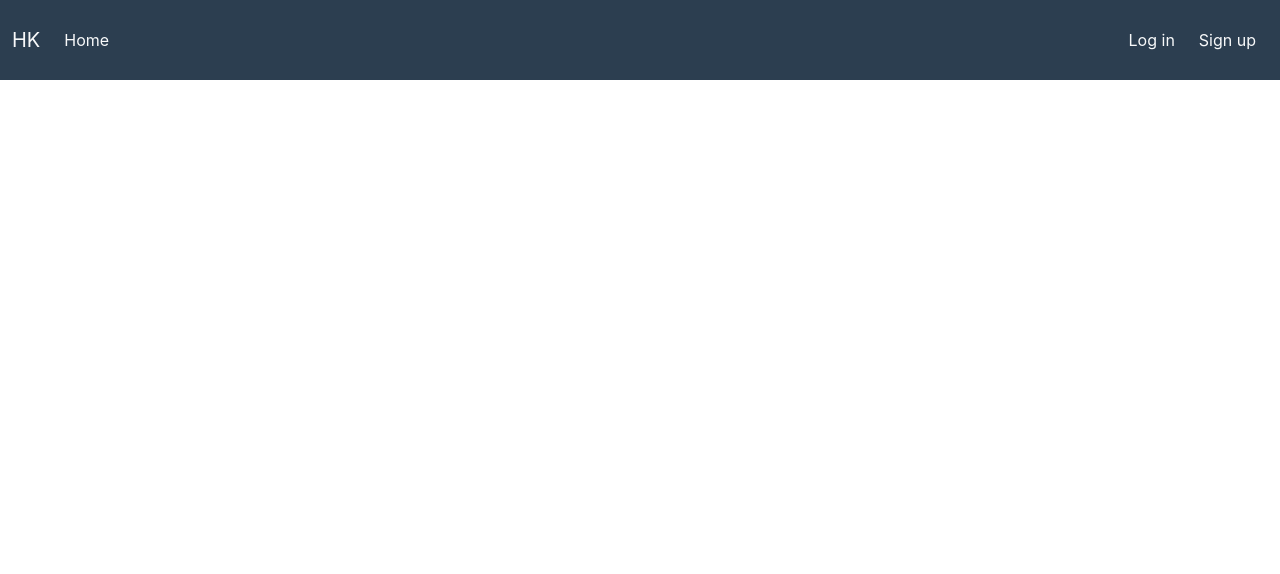
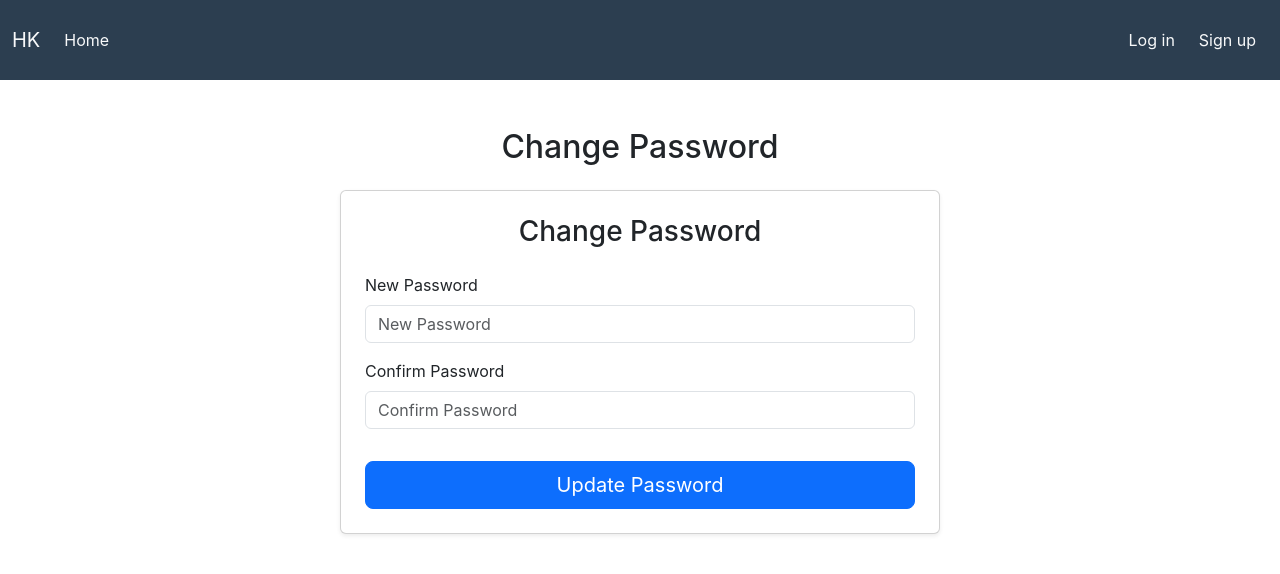
Before and after one commit to HuseyinK0r0glu/SpringAuthentication-Demo, a React (Create React App) app in the folder oauth2-frontend/: page /update-password in a window 1280 px wide. Shown: the top 574 px of the page. Built offline with nearby package versions, Linux system fonts and the light colour scheme.

Commit message:
update username and password added to frontend

```diff
--- a/oauth2-frontend/src/App.js
+++ b/oauth2-frontend/src/App.js
@@ -5,6 +5,8 @@ import HomePage from './screens/HomePage';
 import LoadingPage from './screens/LoadingPage';
 import SignUpPage from './screens/SignUpPage';
 import VerifyEmailPage from './screens/VerifyEmailPage';
+import UpdatePasswordPage from './screens/updateFlow/updatePasswordPage';
+import UpdateUsernamePage from './screens/updateFlow/updateUserNamePage';
 import { Navbar } from './Navbar';
 import { Provider as UserProvider } from './context/UserContext';
 
@@ -23,6 +25,8 @@ function App() {
           <Route path="/loading" element={<LoadingPage />} />
           <Route path="/signup" element={<SignUpPage />} />
           <Route path="/verify" element={<VerifyEmailPage />}/>
+          <Route path="/update-username" element={<UpdateUsernamePage />}/>
+          <Route path="/update-password" element={<UpdatePasswordPage />}/>
         </Routes>
       </Router>
     </UserProvider>
--- a/oauth2-frontend/src/screens/HomePage.js
+++ b/oauth2-frontend/src/screens/HomePage.js
@@ -1,21 +1,28 @@
 import React , {useContext, useEffect, useState} from "react";
 import {Context as UserContext} from "../context/UserContext";
 import defaultUserImage from "../assets/defaultUserImage.jpeg"
+import { useNavigate } from "react-router-dom";
 
 const HomePage = () => {
 
-    const {state , logout} = useContext(UserContext);
+    const navigate = useNavigate();
+
+    const {state,setUser,logout} = useContext(UserContext);
 
     const[isAuthenticated,setIsAuthenticated] = useState(false);
 
     useEffect(() => {
       const userFromStorage = localStorage.getItem("user");
-      if(userFromStorage || state.user){
+      if(userFromStorage){
+        const parsedUser = JSON.parse(userFromStorage);
+        if(!state.user || state.user.id !== parsedUser.id){
+          setUser(parsedUser);
+        }
         setIsAuthenticated(true);
       }else {
         setIsAuthenticated(false);
       }
-    },[state.user]);
+    },[]);
 
     const handleLogOut = () => {
         setIsAuthenticated(false);
@@ -53,11 +60,25 @@ const HomePage = () => {
             <p className="text-muted">Email: {state.user.email}</p>
 
             <button
+              className="btn btn-primary btn-lg mb-3 w-100"
+              onClick={() => navigate("/update-username")}
+            >
+              Update Username
+            </button>
+
+            <button
+              className="btn btn-secondary btn-lg mb-3 w-100"
+              onClick={() => navigate("/update-password")}
+            >
+              Update Password
+            </button>
+
+            <button
               className="btn btn-danger btn-lg mb-3 w-100"
               onClick={() => handleLogOut()}
             >
               <i className="fab fa-google"></i> Log Out
-          </button>
+            </button>
 
           </div>
         ) : (
--- a/oauth2-frontend/src/screens/LoadingPage.js
+++ b/oauth2-frontend/src/screens/LoadingPage.js
@@ -7,10 +7,10 @@ const LoadingPage = () => {
     const navigate = useNavigate();
     const {setUser} = useContext(UserContext);
 
-    const handleResponse = (response) => {
-        if(response && response.id){
-          setUser(response);
-          localStorage.setItem("user" , JSON.stringify(response));
+    const handleResponse = (data) => {
+        if(data && data.id){
+          setUser(data);
+          localStorage.setItem("user" , JSON.stringify(data));
           navigate("/home");
         }
       };
--- a/oauth2-frontend/src/screens/LoginPage.js
+++ b/oauth2-frontend/src/screens/LoginPage.js
@@ -15,7 +15,6 @@ function LoginPage() {
   // oauth2 login
   const handleLogin = (provider) => {
     window.location.href = `http://localhost:8080/oauth2/authorization/${provider}`;
-
   };
 
   const handleTraditionalLogin = async (e) => {
@@ -37,11 +36,12 @@ function LoginPage() {
 
       if(response.ok){
         const data = await response.json();
+        console.log(data);
         setUser(data);
         setError("");
 
         // add local storage to store the user
-        localStorage.setItem("user", data);
+        localStorage.setItem("user", JSON.stringify(data));
 
         navigate("/home");
       }else {
--- /dev/null
+++ b/oauth2-frontend/src/screens/updateFlow/updatePasswordPage.js
@@ -0,0 +1,97 @@
+import { useState,useContext } from "react";
+import { Context as UserContext } from "../../context/UserContext";
+import { useNavigate } from "react-router-dom";
+
+const UpdatePasswordPage = () => {
+
+    const navigate = useNavigate();
+
+    const[password,setPassword] = useState("");
+    const[confirmPassword,setConfirmPassword] = useState("");
+    const[message,setMessage] = useState("");
+    const[status,setStatus] = useState("");
+
+    const {state} = useContext(UserContext);
+
+    const updatePassword = async () => {
+
+        const userId = state.user.id;
+
+        try{
+            const response = await fetch(`http://localhost:8080/api/users/${userId}/update-password`,{
+                method : 'PUT',
+                headers : {
+                    'Content-Type' : 'application/json',
+                },
+                body : JSON.stringify({
+                    password,
+                    confirmPassword
+                })
+            })
+
+            if(response.ok){
+                setStatus("success");
+                setMessage("Password updated successfully!");
+                setTimeout(() => navigate("/home") , 1000);
+            }else {
+                setStatus("failed");
+                const data = await response.json();
+                setMessage(data.error);
+            }
+
+        }catch{
+            setMessage("Something went wrong!");
+        }
+
+    }
+
+    return(
+        <div className="container mt-5">
+            <h2 className="text-center mb-4">Change Password</h2>
+
+            <div className="card p-4 shadow-sm" style={{ maxWidth: "600px", margin: "auto" }}>
+                <h3 className="text-center mb-4">Change Password</h3>
+
+                <div className="form-group mb-3">
+                    <label htmlFor="password" className="form-label">New Password</label>
+                    <input
+                        type="password"
+                        id="password"
+                        className="form-control"
+                        placeholder="New Password"
+                        value={password}
+                        onChange={(e) => setPassword(e.target.value)}
+                    />
+                </div>
+
+                <div className="form-group mb-3">
+                    <label htmlFor="confirmPassword" className="form-label">Confirm Password</label>
+                    <input
+                        type="password"
+                        id="confirmPassword"
+                        className="form-control"
+                        placeholder="Confirm Password"
+                        value={confirmPassword}
+                        onChange={(e) => setConfirmPassword(e.target.value)}
+                    />
+                </div>
+
+                <button
+                    onClick={updatePassword}
+                    className="btn btn-primary btn-lg w-100 mt-3"
+                >
+                    Update Password
+                </button>
+
+                {status === "failed" && (
+                    <p className="text-danger mt-2">{message}</p>
+                )}
+                {status === "success" && (
+                    <p className="text-success mt-2">{message}</p>
+                )}
+            </div>
+        </div>
+    );
+}
+
+export default UpdatePasswordPage;
--- /dev/null
+++ b/oauth2-frontend/src/screens/updateFlow/updateUserNamePage.js
@@ -0,0 +1,85 @@
+import {useState , useContext, use} from "react";
+import { Context as UserContext } from "../../context/UserContext";
+import { useNavigate } from "react-router-dom";
+
+const UpdateUsernamePage = () => {
+
+    const navigate = useNavigate();
+
+    const {state,setUser} = useContext(UserContext);
+
+    const[username,setUsername] = useState("");
+    const[message,setMessage] = useState("");
+    const[status,setStatus] = useState("");
+
+    const updateUsername = async () => {
+
+        const userId = state.user.id;
+
+        try{
+            const response = await fetch(`http://localhost:8080/api/users/${userId}/update-username`,{
+                method : 'PUT',
+                headers : {
+                    'Content-Type' : 'application/json',
+                },
+                body : JSON.stringify({username})
+            })
+
+            if(response.ok){
+                setStatus("success");
+                setMessage("Username updated successfully!");
+                // after calling the api and getting succesfull result update user
+                const updatedUser = {...state.user,name: username};
+                setUser(updatedUser);
+                localStorage.setItem("user",JSON.stringify(updatedUser));
+                setTimeout(() => navigate("/home") , 1000);
+            }else {
+                setStatus("failed");
+                const data = await response.json();
+                setMessage(data.error);
+            }
+
+        }catch(error){
+            setMessage("Something went wrong!");
+        }
+    }
+
+    return(
+        <div className="container mt-5">
+        <h2 className="text-center mb-4">Edit Username</h2>
+
+        <div className="card p-4 shadow-sm" style={{ maxWidth: "600px", margin: "auto" }}>
+          <h3 className="text-center mb-4">Change Username</h3>
+
+          <div className="form-group">
+            <label htmlFor="username" className="form-label">New Username</label>
+            <input
+              type="text"
+              id="username"
+              className="form-control"
+              placeholder="New Username"
+              value={username}
+              onChange={(e) => setUsername(e.target.value)}
+            />
+          </div>
+
+          <button
+            onClick={updateUsername}
+            className="btn btn-primary btn-lg w-100 mt-3"
+          >
+            Update Username
+          </button>
+
+          {status === "failed" && (
+            <p className="text-danger mt-2">{message}</p>
+          )}
+          {status === "success" && (
+            <p className="text-success mt-2">{message}</p>
+          )}
+
+        </div>
+      </div>
+    );
+}
+
+export default UpdateUsernamePage;
```
